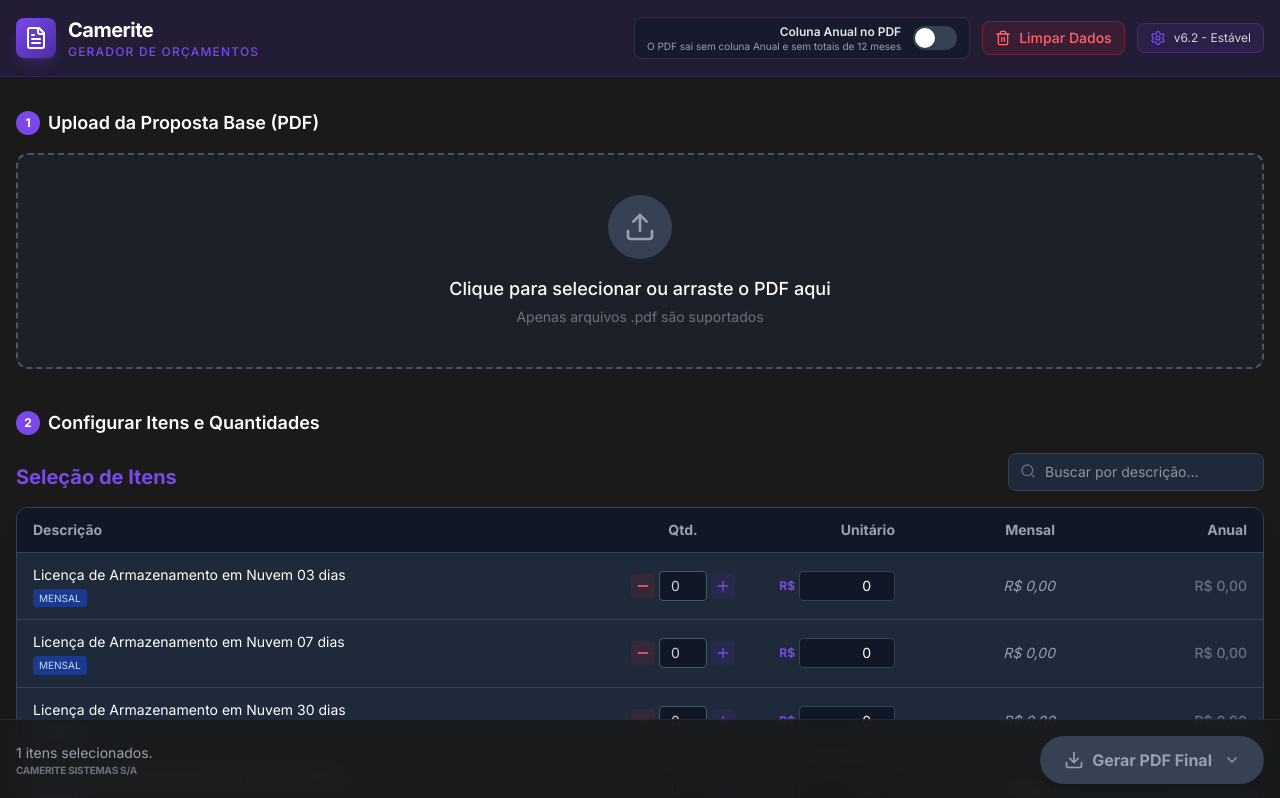
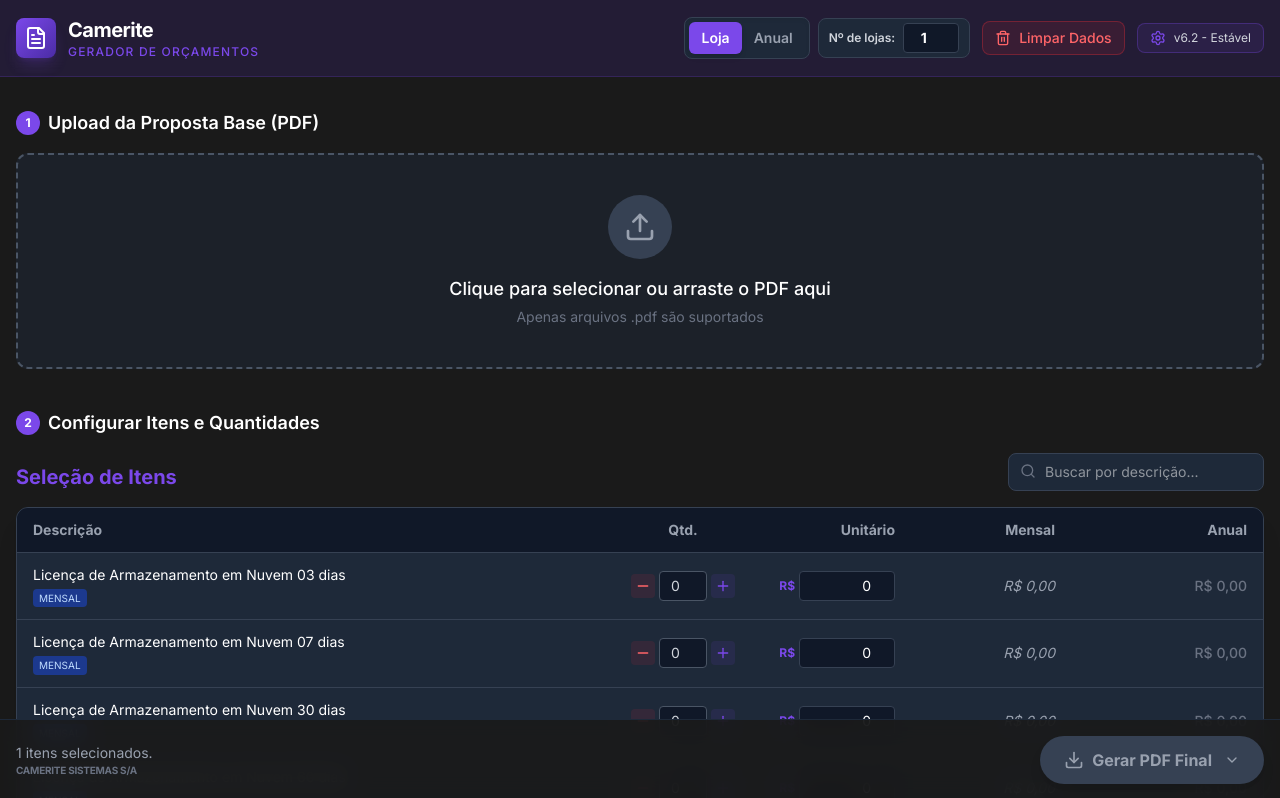
Before and after one commit to isaaceullen/PropostaCamerite, a React (Vite) app: page / in a window 1280 px wide. Shown: the top 798 px of the page. Built offline with nearby package versions, Linux system fonts and the light colour scheme.

Commit message:
feat: add proposal mode and store count support
Introduce 'anual' and 'loja' proposal modes with configurable store counts to the application state and PDF generation logic, replacing the legacy annual column toggle.

```diff
--- a/src/App.tsx
+++ b/src/App.tsx
@@ -2,7 +2,7 @@
 import { Download, FileText, Settings, Loader2, Calendar, MapPin, Clock, Users, Trash2, ChevronDown } from 'lucide-react';
 import FileUpload from './components/FileUpload';
 import ItemTable from './components/ItemTable';
-import { ProposalItem, ColorSettings, ProposalSettings } from './types';
+import { ProposalItem, ColorSettings, ProposalSettings, ProposalMode } from './types';
 import { INITIAL_ITEMS } from './constants';
 import { generateProposalPDF } from './services/pdfService';
 
@@ -15,6 +15,17 @@
   const [isGenerating, setIsGenerating] = useState(false);
   const [showDropdown, setShowDropdown] = useState(false);
 
+  const [mode, setMode] = useState<ProposalMode>(() => {
+    const saved = localStorage.getItem('camerite_mode');
+    return (saved === 'anual' || saved === 'loja') ? saved : 'loja';
+  });
+
+  const [storeCount, setStoreCount] = useState<number>(() => {
+    const saved = localStorage.getItem('camerite_store_count');
+    const parsed = saved ? parseInt(saved, 10) : 1;
+    return parsed && parsed >= 1 ? parsed : 1;
+  });
+
   const [acessoPlataforma, setAcessoPlataforma] = useState<number>(() => {
     const saved = localStorage.getItem('camerite_acesso_plataforma');
     return saved ? Number(saved) : 0;
@@ -22,11 +33,6 @@
   const [acessoPlataformaQty, setAcessoPlataformaQty] = useState<number>(() => {
     const saved = localStorage.getItem('camerite_acesso_plataforma_qty');
     return saved ? Number(saved) : 0;
-  });
-
-  const [showAnnualColumn, setShowAnnualColumn] = useState<boolean>(() => {
-    const saved = localStorage.getItem('camerite_show_annual_pdf');
-    return saved ? JSON.parse(saved) : false;
   });
 
   const [proposalSettings, setProposalSettings] = useState<ProposalSettings>(() => {
@@ -64,8 +70,12 @@
   }, [acessoPlataformaQty]);
 
   useEffect(() => {
-    localStorage.setItem('camerite_show_annual_pdf', JSON.stringify(showAnnualColumn));
-  }, [showAnnualColumn]);
+    localStorage.setItem('camerite_mode', mode);
+  }, [mode]);
+
+  useEffect(() => {
+    localStorage.setItem('camerite_store_count', storeCount.toString());
+  }, [storeCount]);
 
   const handleUpdateItem = (id: number, field: 'quantity' | 'unitPrice', value: number) => {
     setItems(prev => prev.map(item =>
@@ -73,12 +83,22 @@
     ));
   };
 
+  const handleStoreCountChange = (e: React.ChangeEvent<HTMLInputElement>) => {
+    const val = parseInt(e.target.value, 10);
+    if (isNaN(val) || val < 1) {
+      setStoreCount(1);
+    } else {
+      setStoreCount(val);
+    }
+  };
+
   const handleResetData = () => {
     if (window.confirm("Tem certeza que deseja limpar todos os dados preenchidos? Isso resetará as quantidades e configurações.")) {
       setItems(JSON.parse(JSON.stringify(INITIAL_ITEMS)));
       setAcessoPlataforma(0);
       setAcessoPlataformaQty(0);
-      setShowAnnualColumn(false);
+      setMode('loja');
+      setStoreCount(1);
       setProposalSettings({
         validityDays: 60,
         proposalDate: new Date().toISOString().split('T')[0],
@@ -92,7 +112,8 @@
       localStorage.removeItem('camerite_settings');
       localStorage.removeItem('camerite_acesso_plataforma');
       localStorage.removeItem('camerite_acesso_plataforma_qty');
-      localStorage.removeItem('camerite_show_annual_pdf');
+      localStorage.removeItem('camerite_mode');
+      localStorage.removeItem('camerite_store_count');
     }
   };
 
@@ -139,7 +160,8 @@
         compressionLevel,
         acessoPlataforma,
         acessoPlataformaQty,
-        showAnnualColumn
+        mode,
+        storeCount
       );
 
       const blob = new Blob([pdfBytes], { type: 'application/pdf' });
@@ -162,9 +184,9 @@
   return (
     <div className="min-h-screen bg-[#1a1a1a] pb-32">
       <header className="bg-camerite-dark/20 border-b border-camerite-main/20 backdrop-blur-sm sticky top-0 z-50">
-        <div className="max-w-7xl mx-auto px-4 py-4 flex items-center justify-between">
+        <div className="max-w-7xl mx-auto px-4 py-3 sm:py-4 flex flex-wrap items-center justify-between gap-3">
           <div className="flex items-center gap-3">
-            <div className="w-10 h-10 bg-gradient-to-br from-camerite-main to-camerite-dark rounded-lg flex items-center justify-center shadow-lg shadow-camerite-main/20">
+            <div className="w-10 h-10 bg-gradient-to-br from-camerite-main to-camerite-dark rounded-lg flex items-center justify-center shadow-lg shadow-camerite-main/20 shrink-0">
               <FileText className="text-white w-6 h-6" />
             </div>
             <div>
@@ -172,45 +194,76 @@
               <p className="text-xs text-camerite-main font-medium uppercase tracking-widest">Gerador de Orçamentos</p>
             </div>
           </div>
-          <div className="flex items-center gap-3">
-             {/* Toggle Coluna Anual no PDF */}
-             <div className="flex items-center gap-3 bg-gray-900/60 border border-gray-700/60 px-3 py-1.5 rounded-lg">
-                <div className="flex flex-col text-right">
-                   <span className="text-xs font-semibold text-gray-200">Coluna Anual no PDF</span>
-                   {!showAnnualColumn && (
-                      <span className="text-[10px] text-gray-400 hidden sm:inline leading-tight">
-                         O PDF sai sem coluna Anual e sem totais de 12 meses
-                      </span>
-                   )}
-                </div>
+
+          <div className="flex flex-wrap items-center gap-3">
+            {/* Toggle de Modo: Loja vs Anual */}
+            <div className="flex items-center gap-2">
+              <div
+                className="inline-flex items-center p-1 bg-gray-800 border border-gray-700 rounded-lg shadow-inner"
+                role="group"
+                aria-label="Modo da proposta"
+              >
                 <button
                   type="button"
-                   role="switch"
-                   aria-checked={showAnnualColumn}
-                   onClick={() => setShowAnnualColumn(prev => !prev)}
-                   className={`relative inline-flex h-6 w-11 shrink-0 cursor-pointer rounded-full border-2 border-transparent transition-colors duration-200 ease-in-out focus:outline-none focus:ring-2 focus:ring-camerite-main focus:ring-offset-2 focus:ring-offset-gray-900 ${
-                      showAnnualColumn ? 'bg-camerite-main' : 'bg-gray-700'
+                  id="toggle-mode-loja"
+                  aria-pressed={mode === 'loja'}
+                  onClick={() => setMode('loja')}
+                  className={`px-3 py-1.5 rounded-md text-xs sm:text-sm font-semibold transition-all ${
+                    mode === 'loja'
+                      ? 'bg-camerite-main text-white shadow-md'
+                      : 'text-gray-400 hover:text-white'
                   }`}
-                   title="Alternar exibição da coluna Anual no PDF"
                 >
-                   <span
-                      aria-hidden="true"
-                      className={`pointer-events-none inline-block h-5 w-5 transform rounded-full bg-white shadow-md ring-0 transition duration-200 ease-in-out ${
-                         showAnnualColumn ? 'translate-x-5' : 'translate-x-0'
+                  Loja
+                </button>
+                <button
+                  type="button"
+                  id="toggle-mode-anual"
+                  aria-pressed={mode === 'anual'}
+                  onClick={() => setMode('anual')}
+                  className={`px-3 py-1.5 rounded-md text-xs sm:text-sm font-semibold transition-all ${
+                    mode === 'anual'
+                      ? 'bg-camerite-main text-white shadow-md'
+                      : 'text-gray-400 hover:text-white'
                   }`}
+                >
+                  Anual
+                </button>
+              </div>
+
+              {mode === 'loja' && (
+                <div className="flex items-center gap-2 bg-gray-800 border border-gray-700 rounded-lg px-2.5 py-1">
+                  <label htmlFor="store-count-input" className="text-xs font-semibold text-gray-300 whitespace-nowrap">
+                    Nº de lojas:
+                  </label>
+                  <input
+                    id="store-count-input"
+                    type="number"
+                    min="1"
+                    step="1"
+                    value={storeCount}
+                    onChange={handleStoreCountChange}
+                    onBlur={() => {
+                      if (!storeCount || storeCount < 1) {
+                        setStoreCount(1);
+                      }
+                    }}
+                    className="w-14 bg-gray-900 border border-gray-700 rounded p-1 text-center text-xs sm:text-sm font-bold text-white focus:outline-none focus:border-camerite-main"
                   />
-                </button>
+                </div>
+              )}
             </div>
 
             <button
               onClick={handleResetData}
+              id="btn-limpar-dados"
               className="px-3 py-1.5 bg-red-500/10 hover:bg-red-500/20 text-red-400 rounded-lg border border-red-500/30 flex items-center gap-2 transition-colors text-sm font-medium"
               title="Limpar todos os dados"
             >
               <Trash2 className="w-4 h-4" />
               <span className="hidden sm:inline">Limpar Dados</span>
             </button>
-             <div className="hidden md:flex px-3 py-1.5 bg-camerite-main/10 rounded-lg border border-camerite-main/30 items-center gap-2">
+            <div className="hidden lg:flex px-3 py-1.5 bg-camerite-main/10 rounded-lg border border-camerite-main/30 items-center gap-2">
               <Settings className="w-4 h-4 text-camerite-main" />
               <span className="text-xs text-gray-300">v6.2 - Estável</span>
             </div>
--- a/src/services/pdfService.ts
+++ b/src/services/pdfService.ts
@@ -1,5 +1,5 @@
 import { PDFDocument, rgb, StandardFonts, PDFFont } from 'pdf-lib';
-import { ProposalItem, ColorSettings, ProposalSettings } from '../types';
+import { ProposalItem, ColorSettings, ProposalSettings, ProposalMode } from '../types';
 import { valorPorExtenso, MESES } from '../constants';
 
 const hexToRgb = (hex: string) => {
@@ -28,7 +28,8 @@
   compressionLevel: 'none' | 'medium' | 'high' = 'none',
   acessoPlataforma: number = 0,
   acessoPlataformaQty: number = 0,
-  showAnnualColumn: boolean = false
+  mode: ProposalMode = 'loja',
+  storeCount: number = 1
 ): Promise<Uint8Array> => {
   const doc = await PDFDocument.load(basePdfBuffer);
   const templateDoc = await PDFDocument.load(basePdfBuffer);
@@ -58,6 +59,9 @@
     .reduce((acc, curr) => acc + (curr.quantity * curr.unitPrice), 0);
 
   const totalAnualGeral = (totalMensal * 12) + totalImplantacao + totalRealocacoes + totalTreinamento;
+
+  const safeStoreCount = Math.max(1, Math.floor(Number(storeCount)) || 1);
+  const isLoja = mode === 'loja';
 
   // Construct itemsToDraw to place Acesso à Plataforma exactly below the last Licença de Armazenamento em Nuvem item
   const itemsToDraw: ProposalItem[] = [];
@@ -121,32 +125,31 @@
   };
 
   // 2. ESTRUTURA E LARGURA DAS COLUNAS DA TABELA
-  // Ajusta quantidade e largura das colunas baseado no toggle showAnnualColumn
   const tableWidth = width - 2 * marginX;
-  const colWidths = showAnnualColumn ? [
+  const colWidths = isLoja ? [
+    tableWidth * 0.58, // Item
+    tableWidth * 0.12, // Qtd
+    tableWidth * 0.15, // Unitário
+    tableWidth * 0.15  // Mensal
+  ] : [
     tableWidth * 0.50, // Item
     tableWidth * 0.10, // Qtd
     tableWidth * 0.13, // Unitário
     tableWidth * 0.13, // Mensal
     tableWidth * 0.14  // Anual
-  ] : [
-    tableWidth * 0.58, // Item
-    tableWidth * 0.12, // Qtd
-    tableWidth * 0.15, // Unitário
-    tableWidth * 0.15  // Mensal
   ];
 
-  const colX = showAnnualColumn ? [
+  const colX = isLoja ? [
+    marginX,
+    marginX + colWidths[0],
+    marginX + colWidths[0] + colWidths[1],
+    marginX + colWidths[0] + colWidths[1] + colWidths[2]
+  ] : [
     marginX,
     marginX + colWidths[0],
     marginX + colWidths[0] + colWidths[1],
     marginX + colWidths[0] + colWidths[1] + colWidths[2],
     marginX + colWidths[0] + colWidths[1] + colWidths[2] + colWidths[3]
-  ] : [
-    marginX,
-    marginX + colWidths[0],
-    marginX + colWidths[0] + colWidths[1],
-    marginX + colWidths[0] + colWidths[1] + colWidths[2]
   ];
 
   const headerHeight = 20;
@@ -162,11 +165,16 @@
     });
 
     const headerY = currentY - 10;
+    if (isLoja) {
       drawText("Item", helveticaBold, 10, rgb(1,1,1), colX[0] + 5, headerY);
       drawText("Qtd.", helveticaBold, 10, rgb(1,1,1), colX[1] + colWidths[1]/2, headerY, 'center');
       drawText("Unitário", helveticaBold, 10, rgb(1,1,1), colX[2] + colWidths[2] - 5, headerY, 'right');
       drawText("Mensal", helveticaBold, 10, rgb(1,1,1), colX[3] + colWidths[3] - 5, headerY, 'right');
-    if (showAnnualColumn) {
+    } else {
+      drawText("Item", helveticaBold, 10, rgb(1,1,1), colX[0] + 5, headerY);
+      drawText("Qtd.", helveticaBold, 10, rgb(1,1,1), colX[1] + colWidths[1]/2, headerY, 'center');
+      drawText("Unitário", helveticaBold, 10, rgb(1,1,1), colX[2] + colWidths[2] - 5, headerY, 'right');
+      drawText("Mensal", helveticaBold, 10, rgb(1,1,1), colX[3] + colWidths[3] - 5, headerY, 'right');
       drawText("Anual", helveticaBold, 10, rgb(1,1,1), colX[4] + colWidths[4] - 5, headerY, 'right');
     }
 
@@ -245,10 +253,14 @@
     const valorMensalItem = isMonthly ? (item.quantity * item.unitPrice) : 0;
 
     const textY = currentY - 10;
+    if (isLoja) {
       drawText(item.quantity.toString(), helveticaFont, 9, rgb(0,0,0), colX[1] + colWidths[1]/2, textY, 'center');
       drawText(formatCurrency(item.unitPrice), helveticaFont, 9, rgb(0,0,0), colX[2] + colWidths[2] - 5, textY, 'right');
       drawText(isMonthly ? formatCurrency(valorMensalItem) : "-", helveticaFont, 9, rgb(0,0,0), colX[3] + colWidths[3] - 5, textY, 'right');
-    if (showAnnualColumn) {
+    } else {
+      drawText(item.quantity.toString(), helveticaFont, 9, rgb(0,0,0), colX[1] + colWidths[1]/2, textY, 'center');
+      drawText(formatCurrency(item.unitPrice), helveticaFont, 9, rgb(0,0,0), colX[2] + colWidths[2] - 5, textY, 'right');
+      drawText(isMonthly ? formatCurrency(valorMensalItem) : "-", helveticaFont, 9, rgb(0,0,0), colX[3] + colWidths[3] - 5, textY, 'right');
       drawText(formatCurrency(valorAnualItem), helveticaFont, 9, rgb(0,0,0), colX[4] + colWidths[4] - 5, textY, 'right');
     }
 
@@ -257,7 +269,7 @@
 
   // 5. RODAPÉ DA TABELA (TOTAIS)
   const footerHeight = 20;
-  await checkPageBreak(showAnnualColumn ? footerHeight * 2 : footerHeight);
+  await checkPageBreak(footerHeight * 2);
 
   const purpleWidth = tableWidth * 0.75;
   const grayWidth = tableWidth * 0.25;
@@ -283,8 +295,7 @@
 
   currentY -= footerHeight;
 
-  // Linha 2: TOTAL PARA 12 MESES (apenas quando coluna Anual estiver ativa)
-  if (showAnnualColumn) {
+  // Linha 2: TOTAL PARA 12 MESES (anual) ou CUSTO POR LOJA (loja)
   currentPage.drawRectangle({
     x: marginX,
     y: currentY - footerHeight + 5,
@@ -300,13 +311,16 @@
     color: hexToRgb('#E5E7EB'),
   });
 
+  if (isLoja) {
+    const custoPorLoja = totalMensal / safeStoreCount;
+    drawText("CUSTO POR LOJA", helveticaBold, 10, rgb(1,1,1), marginX + purpleWidth - 10, currentY - 10, 'right');
+    drawText(formatCurrency(custoPorLoja), helveticaBold, 10, rgb(0,0,0), marginX + tableWidth - 10, currentY - 10, 'right');
+  } else {
     drawText("TOTAL PARA 12 (DOZE) MESES DE CONTRATO", helveticaBold, 10, rgb(1,1,1), marginX + purpleWidth - 10, currentY - 10, 'right');
     drawText(formatCurrency(totalAnualGeral), helveticaBold, 10, rgb(0,0,0), marginX + tableWidth - 10, currentY - 10, 'right');
-
-    currentY -= footerHeight;
   }
 
-  currentY -= 20;
+  currentY -= (footerHeight + 20);
 
   // 7. TEXTOS FINAIS DE FECHAMENTO
   await checkPageBreak(60);
@@ -315,14 +329,14 @@
 
   const totalDozeMensalidades = totalMensal * 12;
 
-  const paragraphs = showAnnualColumn ? [
+  const paragraphs = isLoja ? [
+    `O valor mensal para a prestação dos serviços é de ${formatCurrency(totalMensal)} (${valorPorExtenso(totalMensal)}).`
+  ] : [
     `O valor mensal para a prestação dos serviços é de ${formatCurrency(totalMensal)} (${valorPorExtenso(totalMensal)}). O valor total referente às 12 mensalidades é de ${formatCurrency(totalDozeMensalidades)} (${valorPorExtenso(totalDozeMensalidades)}).`,
     `Adicionalmente, será cobrada uma taxa de implantação única, no valor de ${formatCurrency(totalImplantacao)} (${valorPorExtenso(totalImplantacao)}), devida exclusivamente no início do projeto.`,
     `Dessa forma:`,
     `• No primeiro mês, será cobrado o valor da implantação + a primeira mensalidade;`,
     `• A partir do segundo mês, será cobrada apenas a mensalidade de ${formatCurrency(totalMensal)} (${valorPorExtenso(totalMensal)}).`
-  ] : [
-    `O valor mensal para a prestação dos serviços é de ${formatCurrency(totalMensal)} (${valorPorExtenso(totalMensal)}).`
   ];
 
   for (const paragraph of paragraphs) {
--- a/src/types.ts
+++ b/src/types.ts
@@ -1,4 +1,5 @@
 export type ItemType = 'mensal' | 'unico';
+export type ProposalMode = 'anual' | 'loja';
 
 export interface ProposalItem {
   id: number;
@@ -23,4 +24,6 @@
   recipientName?: string;
   cnpj?: string;
   address?: string;
+  mode?: ProposalMode;
+  storeCount?: number;
 }
```
Also changed, not shown: 1 other file (tests, documents, lock files or other folders). Lines whose indentation alone changed are shown as unchanged.
